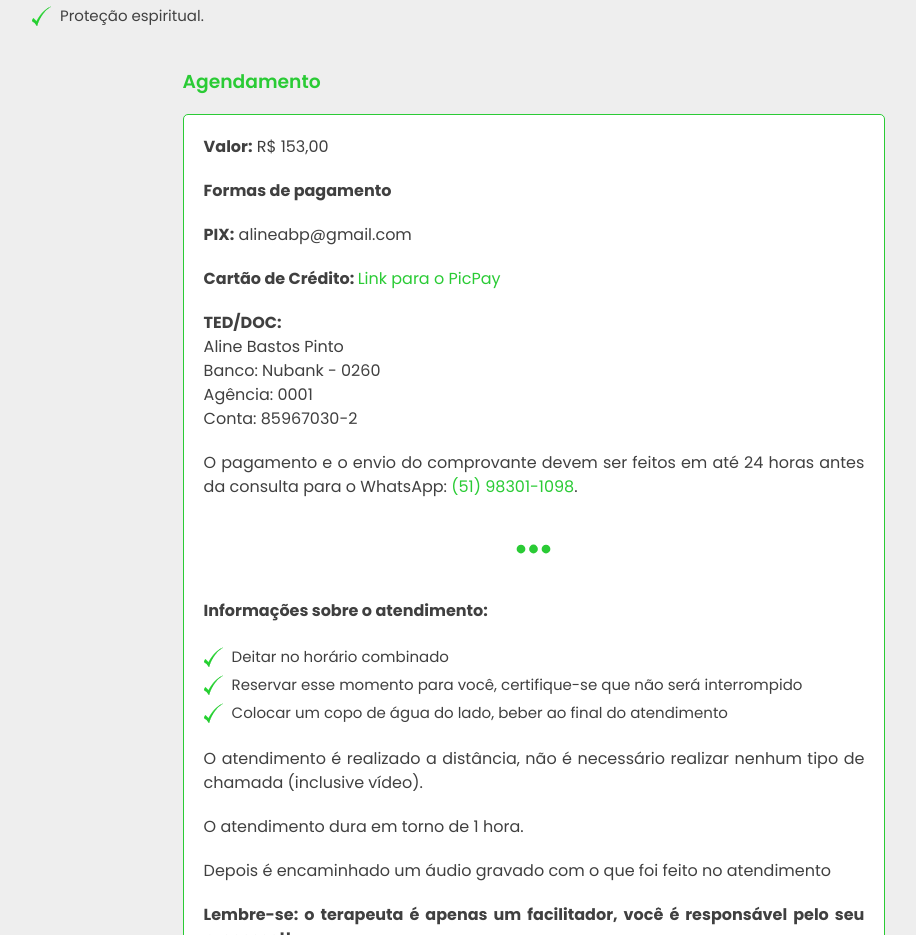
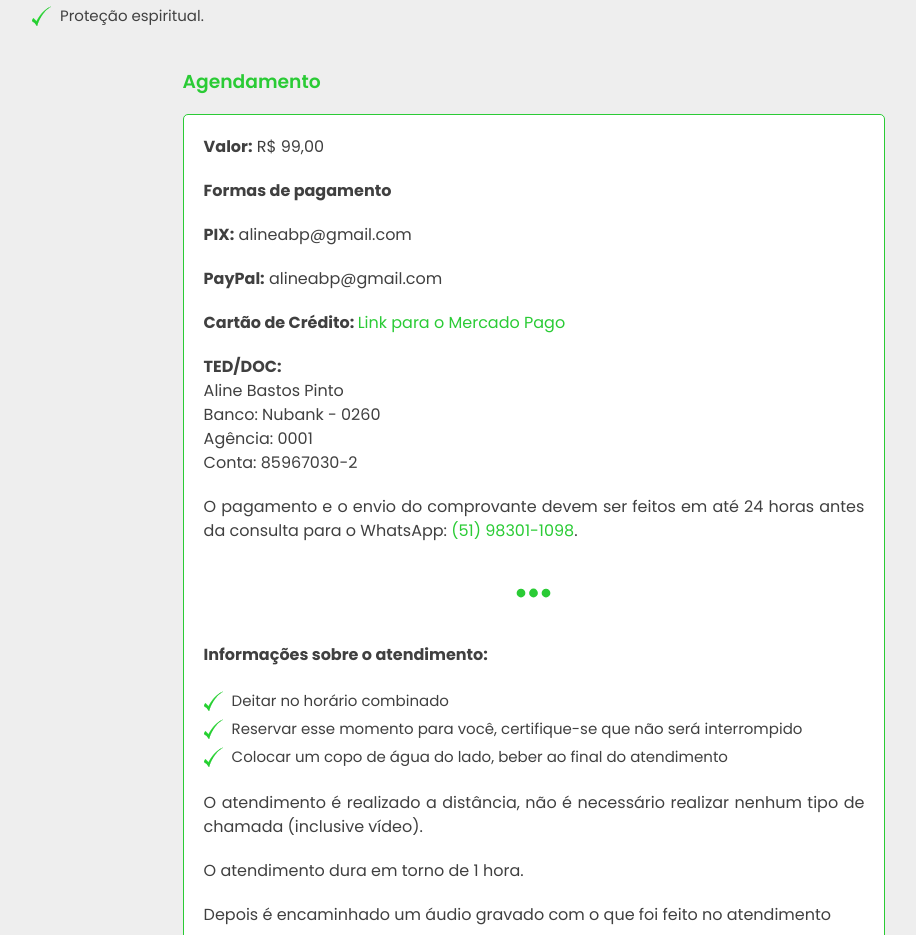
Before and after one commit to alinebastos/alinebastosterapeuta, a React (Create React App) app: page /apometria-cosmica in a window 1280 px wide. Shown: the part 1242-2177 px from the top of the page, without its empty margins (106-1022 px from the left). Built offline with nearby package versions, Linux system fonts and the light colour scheme.

Commit message:
Add Promotion

```diff
--- a/src/pages/apometria-cosmica/index.js
+++ b/src/pages/apometria-cosmica/index.js
@@ -149,10 +149,11 @@ function ApometriaCosmica () {
             <BoxWrapper>
                 <h3>Agendamento</h3>
                 <Box>
-                    <p><b>Valor:</b> R$ 153,00</p>
+                    <p><b>Valor:</b> R$ 99,00</p>
                     <p><b>Formas de pagamento</b></p>
                     <p><b>PIX:</b> alineabp@gmail.com</p>
-                    <p><b>Cartão de Crédito: </b><a href="https://picpay.me/alinebastos1974/153.0" target="_blank" rel="noreferrer" >Link para o PicPay</a></p>
+                    <p><b>PayPal:</b> alineabp@gmail.com</p>
+                    <p><b>Cartão de Crédito: </b><a href="https://mpago.la/1do6Kgq" target="_blank" rel="noreferrer" >Link para o Mercado Pago</a></p>
                     <p><b>TED/DOC:</b><br />
                     Aline Bastos Pinto<br />
                     Banco: Nubank - 0260<br />
--- a/src/pages/aura-master/index.js
+++ b/src/pages/aura-master/index.js
@@ -190,6 +190,7 @@ function AuraMaster () {
                         <p><b>Valor:</b> R$ 150,00</p>
                         <p><b>Formas de pagamento</b></p>
                         <p><b>PIX:</b> alineabp@gmail.com</p>
+                        <p><b>PayPal:</b> alineabp@gmail.com</p>
                         <p><b>Cartão de Crédito: </b><a href="https://picpay.me/alinebastos1974/150.0" target="_blank" rel="noreferrer" >Link para o PicPay</a></p>
                         <p><b>TED/DOC:</b><br />
                         Aline Bastos Pinto<br />
--- a/src/pages/cura-arcturiana/index.js
+++ b/src/pages/cura-arcturiana/index.js
@@ -159,10 +159,11 @@ function CuraArcturiana () {
             <BoxWrapper>
                 <h3>Agendamento</h3>
                 <Box>
-                    <p><b>Valor:</b> R$ 153,00</p>
+                    <p><b>Valor:</b> R$ 99,00</p>
                     <p><b>Formas de pagamento</b></p>
                     <p><b>PIX:</b> alineabp@gmail.com</p>
-                    <p><b>Cartão de Crédito: </b><a href="https://picpay.me/alinebastos1974/153.0" target="_blank" rel="noreferrer" >Link para o PicPay</a></p>
+                    <p><b>PayPal:</b> alineabp@gmail.com</p>
+                    <p><b>Cartão de Crédito: </b><a href="https://mpago.la/1do6Kgq" target="_blank" rel="noreferrer" >Link para o Mercado Pago</a></p>
                     <p><b>TED/DOC:</b><br />
                     Aline Bastos Pinto<br />
                     Banco: Nubank - 0260<br />
```
